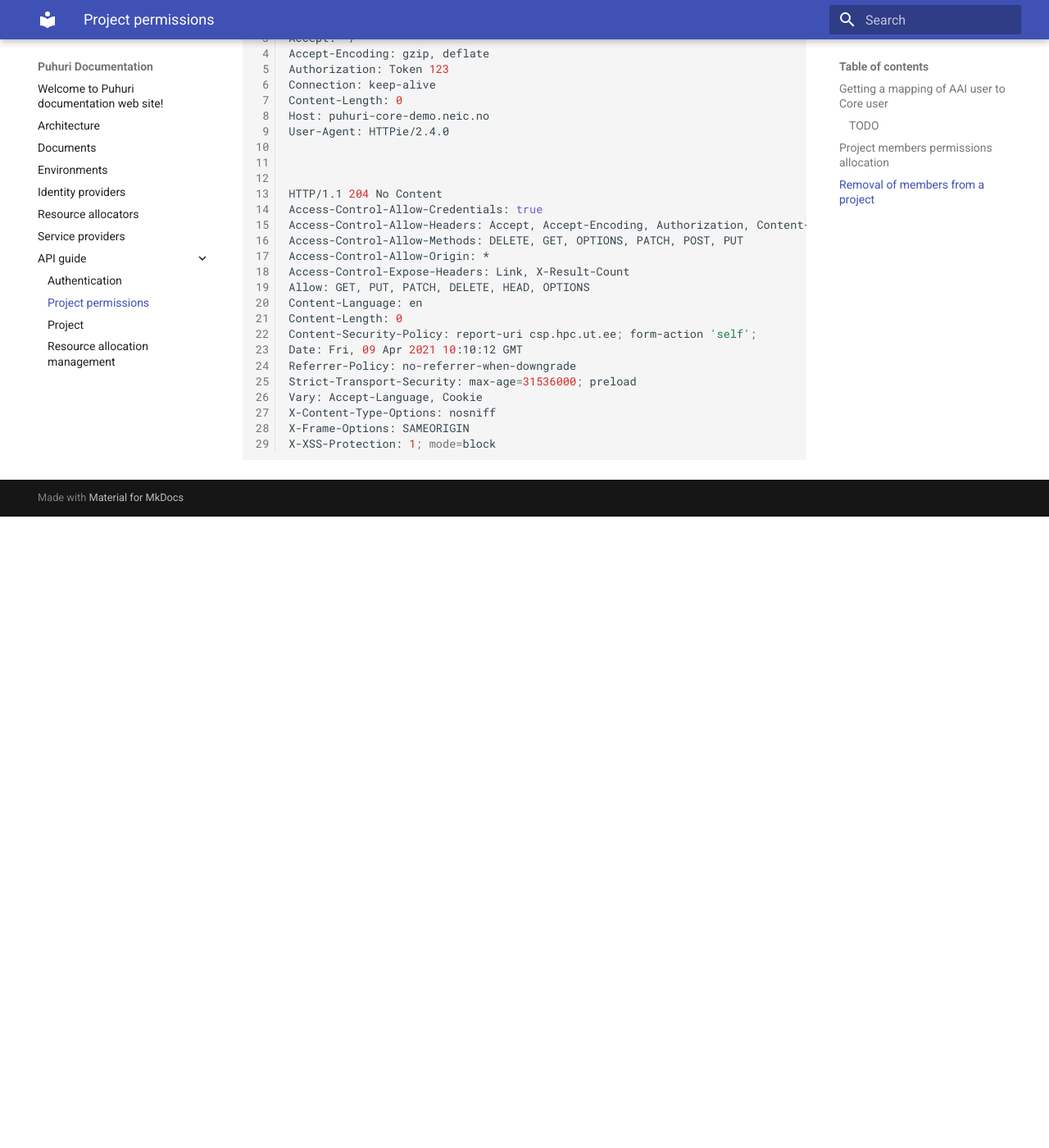
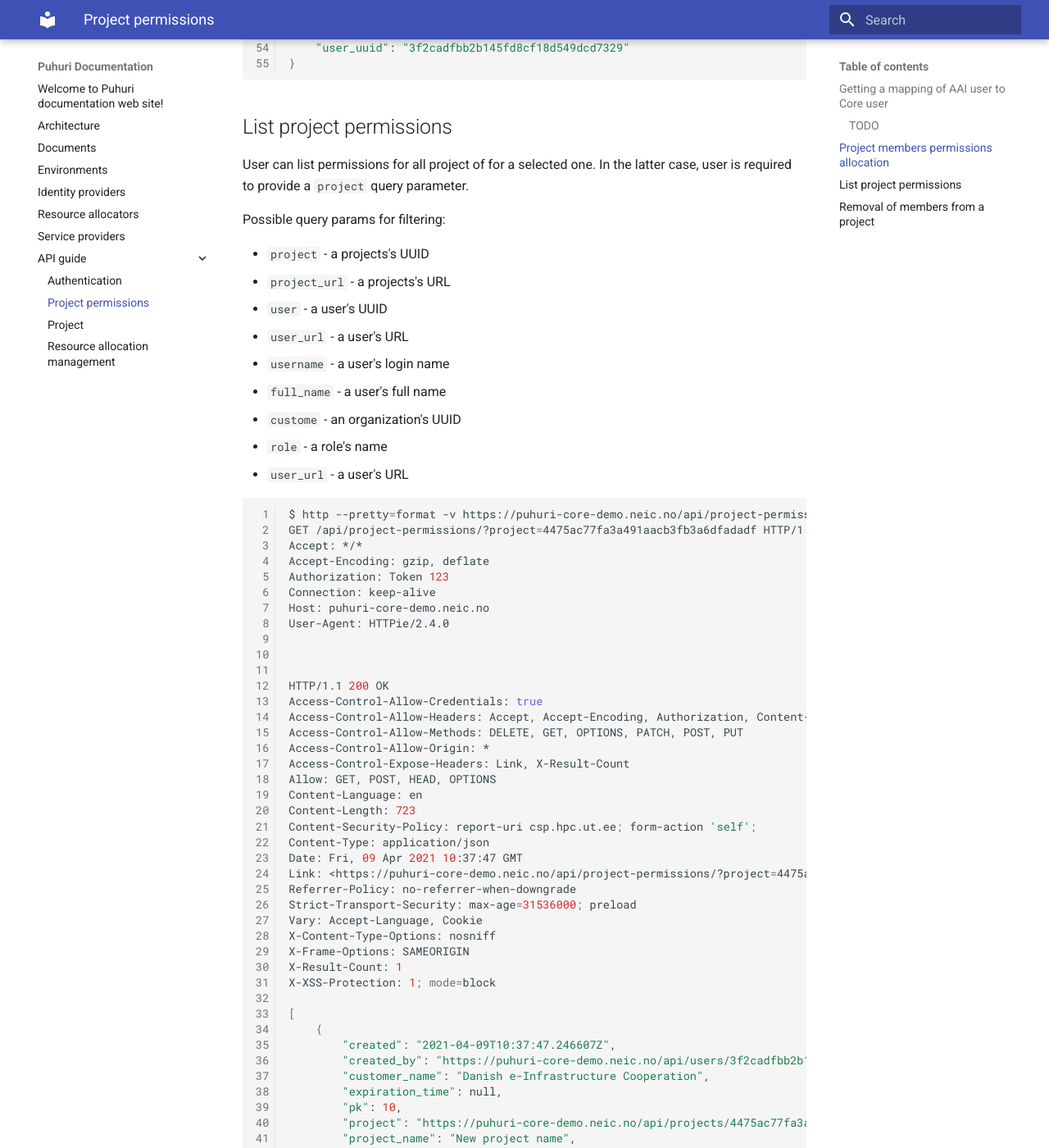
Before and after one commit to neicnordic/puhuri-web, an MkDocs documentation site: the page built from docs/API guide/project-permissions.md, in a window 1280 px wide and 1400 px high, scrolled down 1698 px. Shown: the whole window at 82% size. Built offline with MkDocs 1.6.1 and Material for MkDocs 9.7.7, drawn with Linux system fonts in a browser that asks for light colours; before the commit the page ends 2328 px from its top, so only the background shows below that; some of the changed text lies outside the part shown.

Commit message:
Update examples and improve instuctions

````diff
--- a/docs/API guide/project-permissions.md
+++ b/docs/API guide/project-permissions.md
@@ -5,17 +5,20 @@
 ### TODO
 
 ## Project members permissions allocation
-User can set a permission for `user` in a `project` with `role`, and `expiration_time` (optional) fields. The list of possible roles:
-- administrator
-- manager
-- member
+User create a role for a user in a project.
 
-The list of required fields:
-- `user` - a user's URL
-- `user` - a projects's URL
-- `role` - a selected role from the list above
+The list of fields for creation:
 
-<!-- {generate_members_permissions_creation} -->
+- **`user`** - a user's URL
+- **`project`** - a projects's URL
+- **`role`** - a selected role
+- `expiration_time` - a time for a permission expiration
+
+The list of possible roles:
+
+- `administrator`
+- `manager`
+- `member`
 
 ```bash
 $ http --pretty=format -v POST https://puhuri-core-demo.neic.no/api/project-permissions/ Authorization:"Token 123" role=member project=https://puhuri-core-demo.neic.no/api/projects/4475ac77fa3a491aacb3fb3a6dfadadf/ user=https://puhuri-core-demo.neic.no/api/users/3f2cadfbb2b145fd8cf18d549dcd7329/
@@ -43,11 +46,11 @@ Access-Control-Allow-Origin: *
 Access-Control-Expose-Headers: Link, X-Result-Count
 Allow: GET, POST, HEAD, OPTIONS
 Content-Language: en
-Content-Length: 719
+Content-Length: 721
 Content-Security-Policy: report-uri csp.hpc.ut.ee; form-action 'self';
 Content-Type: application/json
-Date: Fri, 09 Apr 2021 10:08:42 GMT
-Location: https://puhuri-core-demo.neic.no/api/project-permissions/8/
+Date: Fri, 09 Apr 2021 10:37:47 GMT
+Location: https://puhuri-core-demo.neic.no/api/project-permissions/10/
 Referrer-Policy: no-referrer-when-downgrade
 Strict-Transport-Security: max-age=31536000; preload
 Vary: Accept-Language, Cookie
@@ -56,16 +59,16 @@ X-Frame-Options: SAMEORIGIN
 X-XSS-Protection: 1; mode=block
 
 {
-    "created": "2021-04-09T10:08:42.671883Z",
+    "created": "2021-04-09T10:37:47.246607Z",
     "created_by": "https://puhuri-core-demo.neic.no/api/users/3f2cadfbb2b145fd8cf18d549dcd7329/",
     "customer_name": "Danish e-Infrastructure Cooperation",
     "expiration_time": null,
-    "pk": 8,
+    "pk": 10,
     "project": "https://puhuri-core-demo.neic.no/api/projects/4475ac77fa3a491aacb3fb3a6dfadadf/",
     "project_name": "New project name",
     "project_uuid": "4475ac77fa3a491aacb3fb3a6dfadadf",
     "role": "member",
-    "url": "https://puhuri-core-demo.neic.no/api/project-permissions/8/",
+    "url": "https://puhuri-core-demo.neic.no/api/project-permissions/10/",
     "user": "https://puhuri-core-demo.neic.no/api/users/3f2cadfbb2b145fd8cf18d549dcd7329/",
     "user_email": "admin@example.com",
     "user_full_name": "Demo Staff",
@@ -75,14 +78,82 @@ X-XSS-Protection: 1; mode=block
 }
 ```
 
+## List project permissions
+User can list permissions for all project of for a selected one. In the latter case, user is required to provide a `project` query parameter.
+
+Possible query params for filtering:
+
+- `project` - a projects's UUID
+- `project_url` - a projects's URL
+- `user` - a user's UUID
+- `user_url` - a user's URL
+- `username` - a user's login name
+- `full_name` - a user's full name
+- `custome` - an organization's UUID
+- `role` - a role's name
+- `user_url` - a user's URL
+
+```bash
+$ http --pretty=format -v https://puhuri-core-demo.neic.no/api/project-permissions/ project==4475ac77fa3a491aacb3fb3a6dfadadf Authorization:"Token 123"
+GET /api/project-permissions/?project=4475ac77fa3a491aacb3fb3a6dfadadf HTTP/1.1
+Accept: */*
+Accept-Encoding: gzip, deflate
+Authorization: Token 123
+Connection: keep-alive
+Host: puhuri-core-demo.neic.no
+User-Agent: HTTPie/2.4.0
+
+
+
+HTTP/1.1 200 OK
+Access-Control-Allow-Credentials: true
+Access-Control-Allow-Headers: Accept, Accept-Encoding, Authorization, Content-Type, Origin, User-Agent, X-CSRFToken, X-Requested-With
+Access-Control-Allow-Methods: DELETE, GET, OPTIONS, PATCH, POST, PUT
+Access-Control-Allow-Origin: *
+Access-Control-Expose-Headers: Link, X-Result-Count
+Allow: GET, POST, HEAD, OPTIONS
+Content-Language: en
+Content-Length: 723
+Content-Security-Policy: report-uri csp.hpc.ut.ee; form-action 'self';
+Content-Type: application/json
+Date: Fri, 09 Apr 2021 10:37:47 GMT
+Link: <https://puhuri-core-demo.neic.no/api/project-permissions/?project=4475ac77fa3a491aacb3fb3a6dfadadf>; rel="first", <https://puhuri-core-demo.neic.no/api/project-permissions/?project=4475ac77fa3a491aacb3fb3a6dfadadf>; rel="last"
+Referrer-Policy: no-referrer-when-downgrade
+Strict-Transport-Security: max-age=31536000; preload
+Vary: Accept-Language, Cookie
+X-Content-Type-Options: nosniff
+X-Frame-Options: SAMEORIGIN
+X-Result-Count: 1
+X-XSS-Protection: 1; mode=block
+
+[
+    {
+        "created": "2021-04-09T10:37:47.246607Z",
+        "created_by": "https://puhuri-core-demo.neic.no/api/users/3f2cadfbb2b145fd8cf18d549dcd7329/",
+        "customer_name": "Danish e-Infrastructure Cooperation",
+        "expiration_time": null,
+        "pk": 10,
+        "project": "https://puhuri-core-demo.neic.no/api/projects/4475ac77fa3a491aacb3fb3a6dfadadf/",
+        "project_name": "New project name",
+        "project_uuid": "4475ac77fa3a491aacb3fb3a6dfadadf",
+        "role": "member",
+        "url": "https://puhuri-core-demo.neic.no/api/project-permissions/10/",
+        "user": "https://puhuri-core-demo.neic.no/api/users/3f2cadfbb2b145fd8cf18d549dcd7329/",
+        "user_email": "admin@example.com",
+        "user_full_name": "Demo Staff",
+        "user_native_name": "",
+        "user_username": "admin",
+        "user_uuid": "3f2cadfbb2b145fd8cf18d549dcd7329"
+    }
+]
+```
+
 ## Removal of members from a project
 User can remove the permissions by its `id` specified as a path variable.
 
-<!-- {generate_project_members_removal} -->
-
 ```bash
-$ http --pretty=format -v DELETE https://puhuri-core-demo.neic.no/api/project-permissions/8/ Authorization:"Token 123"
-DELETE /api/project-permissions/8/ HTTP/1.1
+$ http --pretty=format -v DELETE https://puhuri-core-demo.neic.no/api/project-permissions/10/ Authorization:"Token 123"
+DELETE /api/project-permissions/10/ HTTP/1.1
 Accept: */*
 Accept-Encoding: gzip, deflate
 Authorization: Token 123
@@ -103,7 +174,7 @@ Allow: GET, PUT, PATCH, DELETE, HEAD, OPTIONS
 Content-Language: en
 Content-Length: 0
 Content-Security-Policy: report-uri csp.hpc.ut.ee; form-action 'self';
-Date: Fri, 09 Apr 2021 10:10:12 GMT
+Date: Fri, 09 Apr 2021 10:38:37 GMT
 Referrer-Policy: no-referrer-when-downgrade
 Strict-Transport-Security: max-age=31536000; preload
 Vary: Accept-Language, Cookie
````
Also changed, not shown: docs/API guide/project.md (+19 -9 lines), docs/resource-allocators.md (+1 -0 lines).
